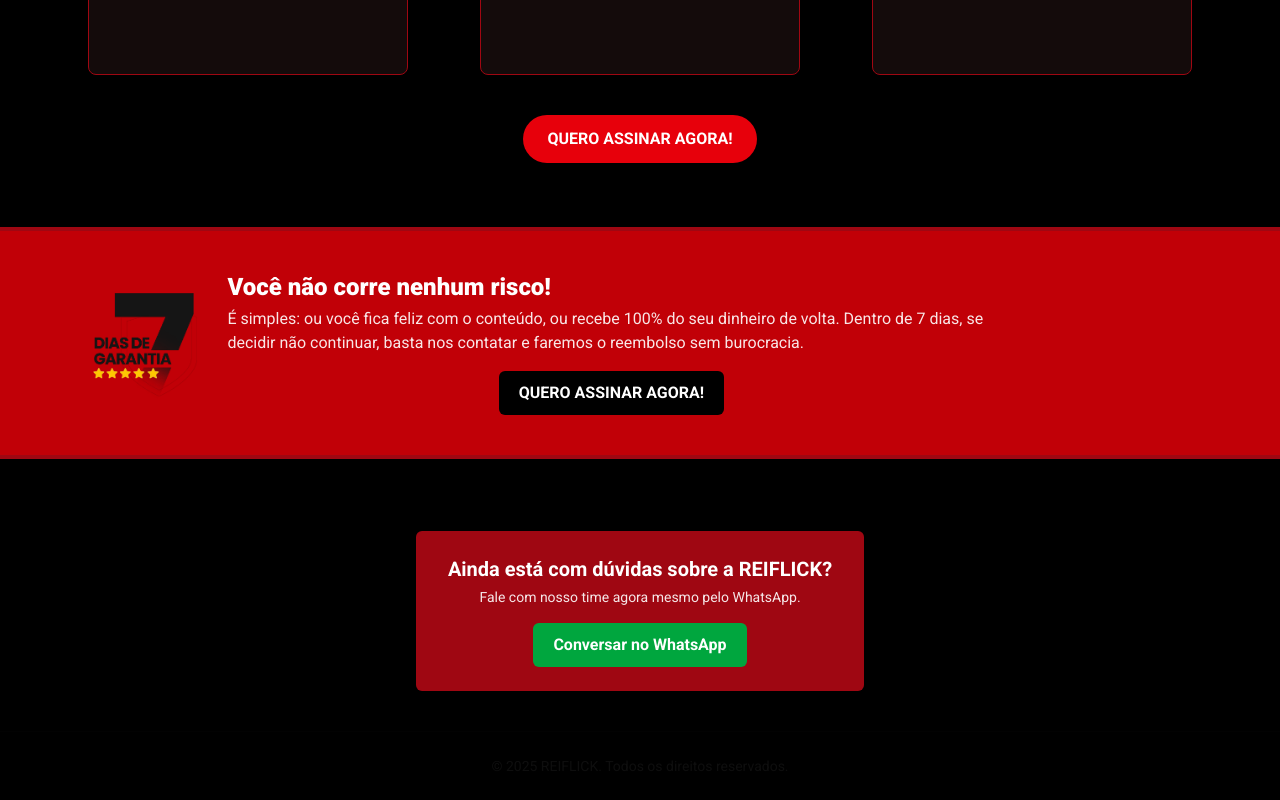
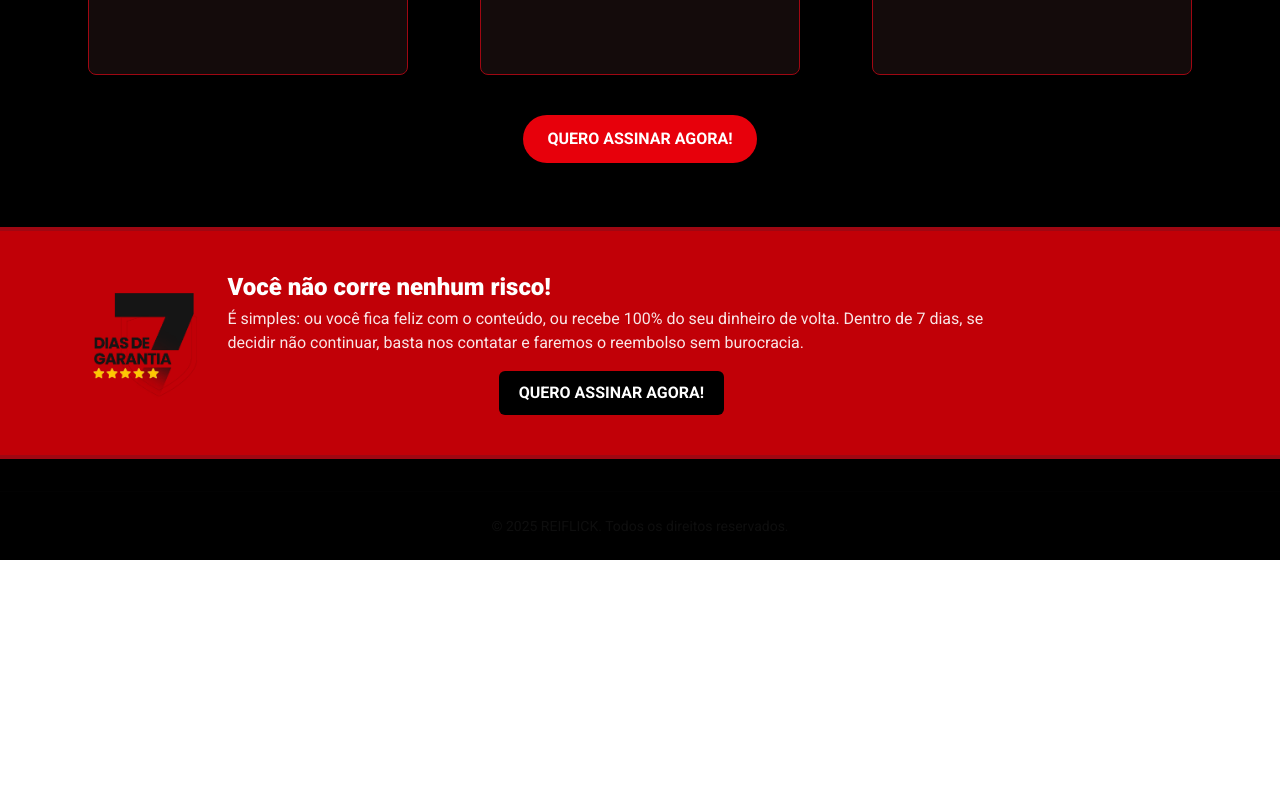
Before and after one commit to Spex-X/rfflading, a Next.js app: page / in a window 1280 px wide. Shown: the part 2454-3254 px from the top of the page. After the commit the page ends 3014 px from the top, so only its background shows below. Built offline with nearby package versions, Linux system fonts and the light colour scheme; no server answers.

Commit message:
feat: remove WhatsApp contact section from the page

```diff
--- a/src/app/page.tsx
+++ b/src/app/page.tsx
@@ -323,21 +323,6 @@ export default function Home() {
           </div>
         </section>
 
-        {/* Dúvidas / WhatsApp - card vermelho centralizado */}
-        <section className="px-6 py-10 mt-8">
-          <div className="max-w-md mx-auto bg-red-800 text-white rounded-md shadow-[0_8px_0_rgba(0,0,0,0.35)] px-5 sm:px-6 py-6 text-center">
-            <h3 className="text-lg sm:text-xl font-semibold mb-1">Ainda está com dúvidas sobre a REIFLICK?</h3>
-            <p className="text-sm text-white/90 mb-4">Fale com nosso time agora mesmo pelo WhatsApp.</p>
-            <a
-              href="https://api.whatsapp.com/send/?phone=5565993553425&text=Ola+vim+do+site+quero+ajuda&type=phone_number&app_absent=0"
-              target="_blank"
-              rel="noopener noreferrer"
-              className="signin__button inline-flex w-full sm:w-auto items-center justify-center rounded-md bg-green-600 text-white px-5 py-2.5 font-semibold hover:bg-green-700 transition-colors"
-            >
-              Conversar no WhatsApp
-            </a>
-          </div>
-        </section>
       </main>
 
       <footer className="border-t border-foreground/10 py-6 text-center text-sm text-foreground/60">
```
